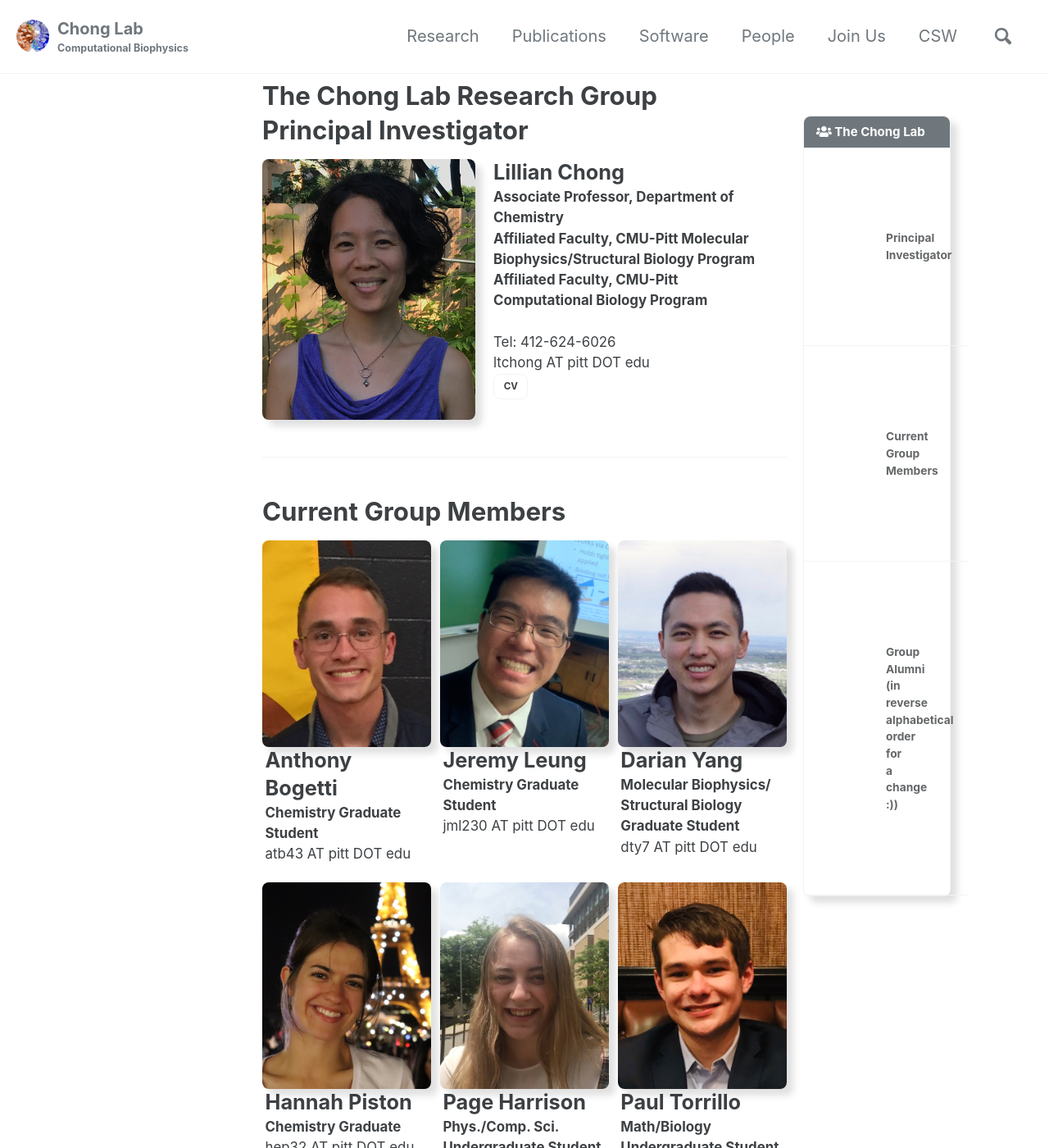
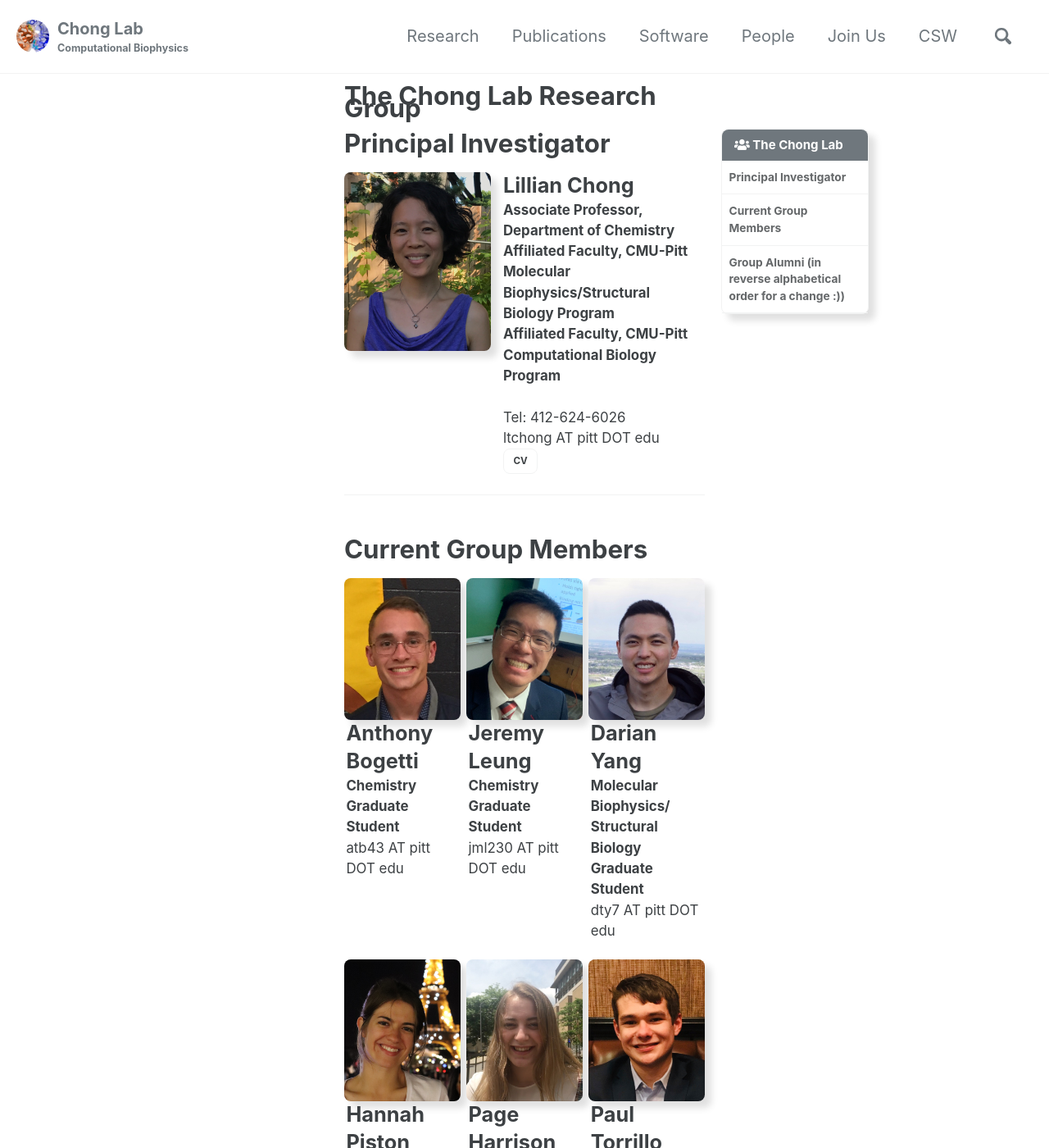
Before and after one commit to darianyang/darianyang.github.io, a Jekyll site: the page built from _pages/people.md, in a window 1280 px wide and 1400 px high. Shown: the whole window at 82% size. Built offline with Jekyll 4.4.1, drawn with Linux system fonts in a browser that asks for light colours; cached includes are drawn as plain includes.

Commit message:
update page width.

```diff
--- a/_sass/minimal-mistakes/_navigation.scss
+++ b/_sass/minimal-mistakes/_navigation.scss
@@ -532,7 +532,7 @@
 
   a {
     display: block;
-    padding: 5rem 5rem;
+    padding: 0.5rem 0.425rem;
     color: $muted-text-color;
     font-weight: bold;
     line-height: 1.5;
--- a/_sass/minimal-mistakes/_page.scss
+++ b/_sass/minimal-mistakes/_page.scss
@@ -38,13 +38,13 @@ body {
 .page {
   @include breakpoint($large) {
     float: right;
-    width: calc(100% - #{$right-sidebar-width});
-    padding-right: $right-sidebar-width;
+    width: calc(100% - #{$right-sidebar-width-wide});
+    padding-right: $right-sidebar-width-wide;
   }
 
   @include breakpoint($x-large) {
-    width: calc(100% - #{$right-sidebar-width});
-    padding-right: $right-sidebar-width;
+    width: calc(100% - #{$right-sidebar-width-wide});
+    padding-right: $right-sidebar-width-wide;
   }
 
   .page__inner-wrap {
```
